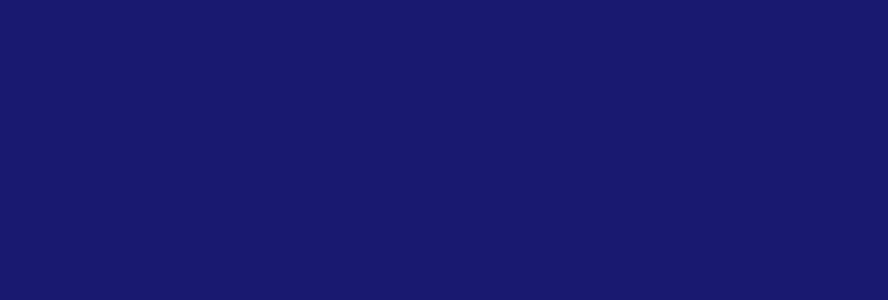
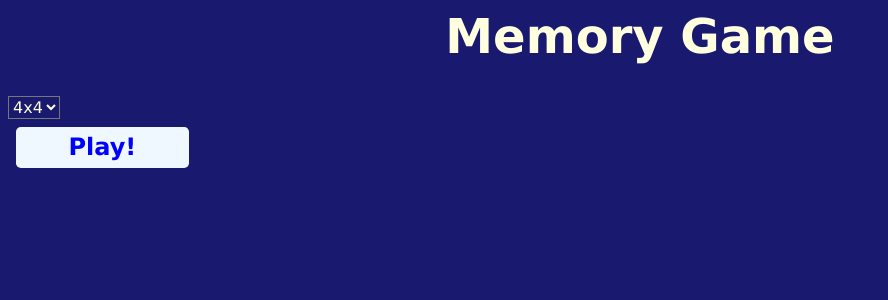
Before and after one commit to jfp-97/unq-ui-juan-francisco-perez-trabajo-final, a React (Create React App) app: page /settings in a window 1280 px wide. Before the commit this address had no page. Shown: the top 300 px of the page, without its empty margins (0-888 px from the left). Built offline with nearby package versions, Linux system fonts and the light colour scheme.

Commit message:
board size

```diff
--- a/src/App.css
+++ b/src/App.css
@@ -2,6 +2,8 @@
   font-size: 3rem;
   text-align: center;
   font-weight: bold;
+  cursor: pointer;
+  margin-bottom: 2rem;
 }
 
 .buttonContainer {
--- a/src/App.tsx
+++ b/src/App.tsx
@@ -1,17 +1,28 @@
+import { useState } from 'react'
 import { BrowserRouter, Route, Routes } from 'react-router-dom'
 import './App.css'
 import MainScreen from './components/screens/MainScreen'
 import PlayView from './components/views/PlayView'
+import SettingsView from './components/views/SettingsView'
 import StartView from './components/views/StartView'
 
+export interface Settings {
+  boardSize: number
+}
+
 const App = () => {
+  const [settings, setSettings] = useState<Settings>({ boardSize: 4 })
   return (
     <div>
       <BrowserRouter>
         <Routes>
           <Route path='/' element={<MainScreen />}>
-            <Route index element={<StartView />} />
-            <Route path='play' element={<PlayView />} />
+            <Route index element={<StartView setSettings={setSettings} />} />
+            <Route path='play' element={<PlayView settings={settings} />} />
+            <Route
+              path='settings'
+              element={<SettingsView setSettings={setSettings} />}
+            />
           </Route>
         </Routes>
       </BrowserRouter>
--- a/src/components/molecules/Board.css
+++ b/src/components/molecules/Board.css
@@ -2,8 +2,22 @@
   display: grid;
   grid-template-columns: repeat(4, 9rem);
   grid-template-rows: repeat(4, 9rem);
-  max-width: 100vw;
   column-gap: 1rem;
   justify-content: center;
   place-items: center;
 }
+
+.board-4 {
+  grid-template-columns: repeat(4, 9rem);
+  grid-template-rows: repeat(4, 9rem);
+}
+
+.board-6 {
+  grid-template-columns: repeat(6, 9rem);
+  grid-template-rows: repeat(6, 9rem);
+}
+
+.board-8 {
+  grid-template-columns: repeat(8, 9rem);
+  grid-template-rows: repeat(8, 9rem);
+}
--- a/src/components/molecules/Board.tsx
+++ b/src/components/molecules/Board.tsx
@@ -13,6 +13,7 @@ interface BoardItem {
 }
 
 interface BoardProps {
+  boardSize: number
   countries: Pair<string>[]
   setGameOver: Dispatch<SetStateAction<boolean>>
 }
@@ -21,6 +22,7 @@ const Board = (props: BoardProps) => {
   const [boardItems, setBoardItems] = useState<BoardItem[]>([])
   const [boardLocked, setBoardLocked] = useState(false)
   const [awaitingPlay, setAwaitingPlay] = useState(false)
+  const boardSize = props.boardSize
 
   const getBoardItemPair = (
     aSrc: string,
@@ -120,7 +122,7 @@ const Board = (props: BoardProps) => {
 
   return (
     <div>
-      <div className='board'>
+      <div className={`board board-${boardSize}`}>
         {boardItems.map((bi, index) => (
           <Card
             key={index}
--- a/src/components/screens/MainScreen.tsx
+++ b/src/components/screens/MainScreen.tsx
@@ -1,9 +1,18 @@
-import { Outlet } from 'react-router-dom'
+import { Outlet, useNavigate } from 'react-router-dom'
 
 const MainScreen = () => {
+  const navigate = useNavigate()
+
   return (
     <div>
-      <div className='title'>Memory Game</div>
+      <div
+        className='title'
+        onClick={() => {
+          navigate('/')
+        }}
+      >
+        Memory Game
+      </div>
       <Outlet />
     </div>
   )
--- a/src/components/views/PlayView.tsx
+++ b/src/components/views/PlayView.tsx
@@ -1,33 +1,43 @@
 import { useEffect, useState } from 'react'
+import { Settings } from '../../App'
 import getCountries from '../../services/contentService'
 import { Pair } from '../../types/pair'
 import Button from '../atoms/Button'
 import Board from '../molecules/Board'
 import './PlayView.css'
 
-const PlayView = () => {
+interface PlayViewProps {
+  settings: Settings
+}
+
+const PlayView = (props: PlayViewProps) => {
   const [countries, setCountries] = useState<Pair<string>[]>([])
   const [gameOver, setGameOver] = useState<boolean>(false)
+  const boardSize = props.settings.boardSize
 
-  const fetchCountries = () => {
-    return getCountries(8)
+  const fetchCountries = (size: number) => {
+    return getCountries((size * size) / 2)
       .then((countriesData) => setCountries(countriesData))
       .catch((error) => console.error(error))
   }
 
   useEffect(() => {
-    fetchCountries()
-  }, [])
+    fetchCountries(boardSize)
+  }, [boardSize])
 
   return (
     <div>
-      <Board countries={countries} setGameOver={setGameOver} />
+      <Board
+        boardSize={boardSize}
+        countries={countries}
+        setGameOver={setGameOver}
+      />
       {gameOver ? (
         <div className='board-footer'>
           You win, well done!{'\n'}
           <Button
             handleClick={() => {
-              fetchCountries().then(() => setGameOver(false))
+              fetchCountries(boardSize).then(() => setGameOver(false))
             }}
             text='Play again'
           />
--- /dev/null
+++ b/src/components/views/SettingsView.tsx
@@ -0,0 +1,39 @@
+import { Dispatch, SetStateAction, useState } from 'react'
+import { useNavigate } from 'react-router'
+import { Settings } from '../../App'
+import Button from '../atoms/Button'
+
+interface SettingsViewProps {
+  setSettings: Dispatch<SetStateAction<Settings>>
+}
+
+const SettingsView = ({ setSettings }: SettingsViewProps) => {
+  const [size, setSize] = useState<number>(0)
+  const navigate = useNavigate()
+
+  return (
+    <div>
+      <select
+        value={size}
+        onChange={(event) => {
+          const newSize = parseInt(event.target.value)
+          setSize(newSize)
+          setSettings((s: Settings) => ({ ...s, boardSize: newSize }))
+        }}
+      >
+        <option value='4'>4x4</option>
+        <option value='6'>6x6</option>
+        <option value='8'>8x8</option>
+      </select>
+
+      <Button
+        text={'Play!'}
+        handleClick={() => {
+          navigate('/play')
+        }}
+      />
+    </div>
+  )
+}
+
+export default SettingsView
--- a/src/components/views/StartView.tsx
+++ b/src/components/views/StartView.tsx
@@ -1,20 +1,27 @@
+import { Dispatch, SetStateAction } from 'react'
 import { useNavigate } from 'react-router-dom'
+import { Settings } from '../../App'
 import Button from '../atoms/Button'
 
-const StartView = () => {
+interface StartViewProps {
+  setSettings: Dispatch<SetStateAction<Settings>>
+}
+
+const StartView = ({ setSettings }: StartViewProps) => {
   const navigate = useNavigate()
   return (
     <div className='buttonContainer'>
       <Button
         text={'Quick game'}
         handleClick={() => {
+          setSettings((s: Settings) => ({ ...s, boardSize: 4 }))
           navigate('/play')
         }}
       />
       <Button
         text={'Personalized game'}
         handleClick={() => {
-          navigate('/play')
+          navigate('/settings')
         }}
       />
     </div>
```
